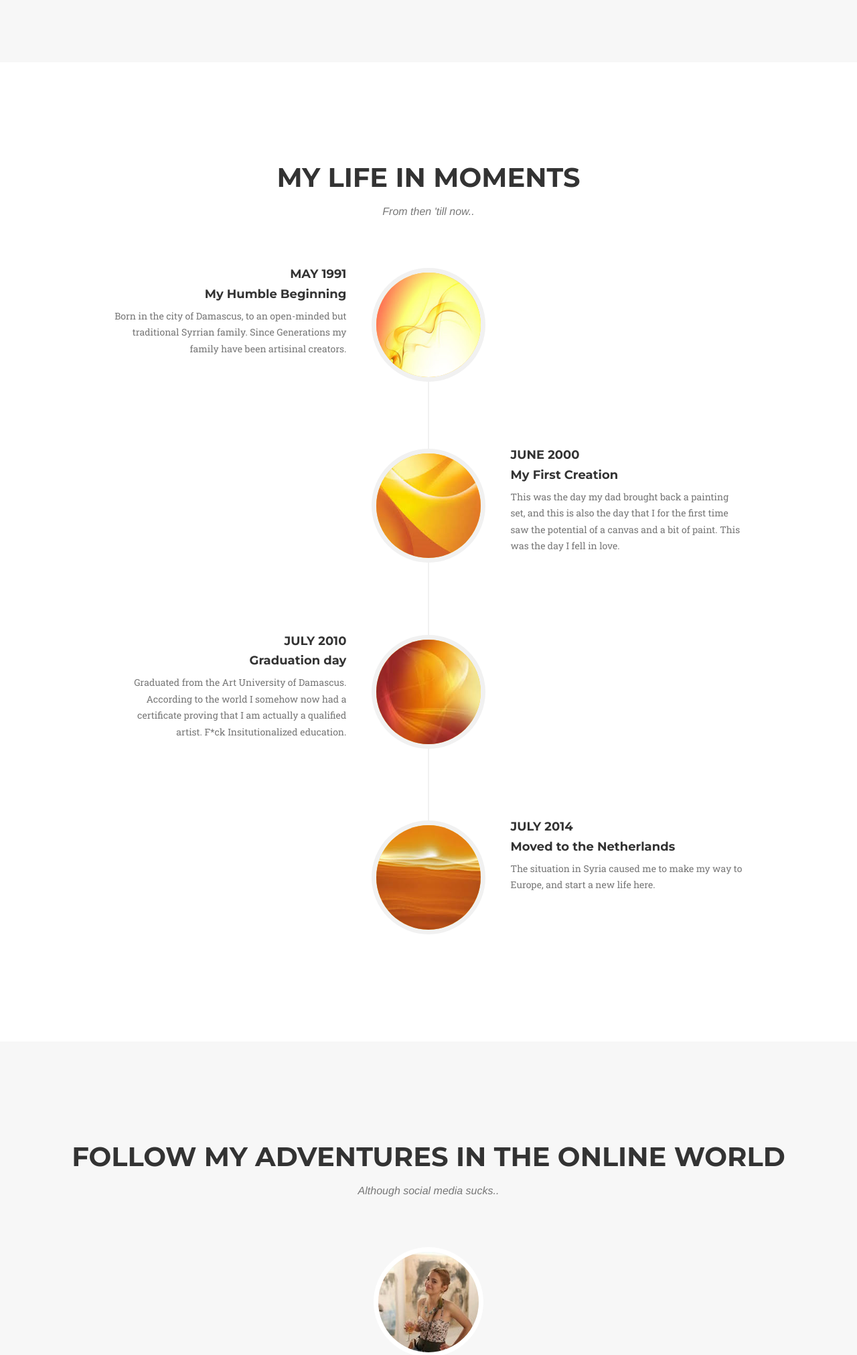
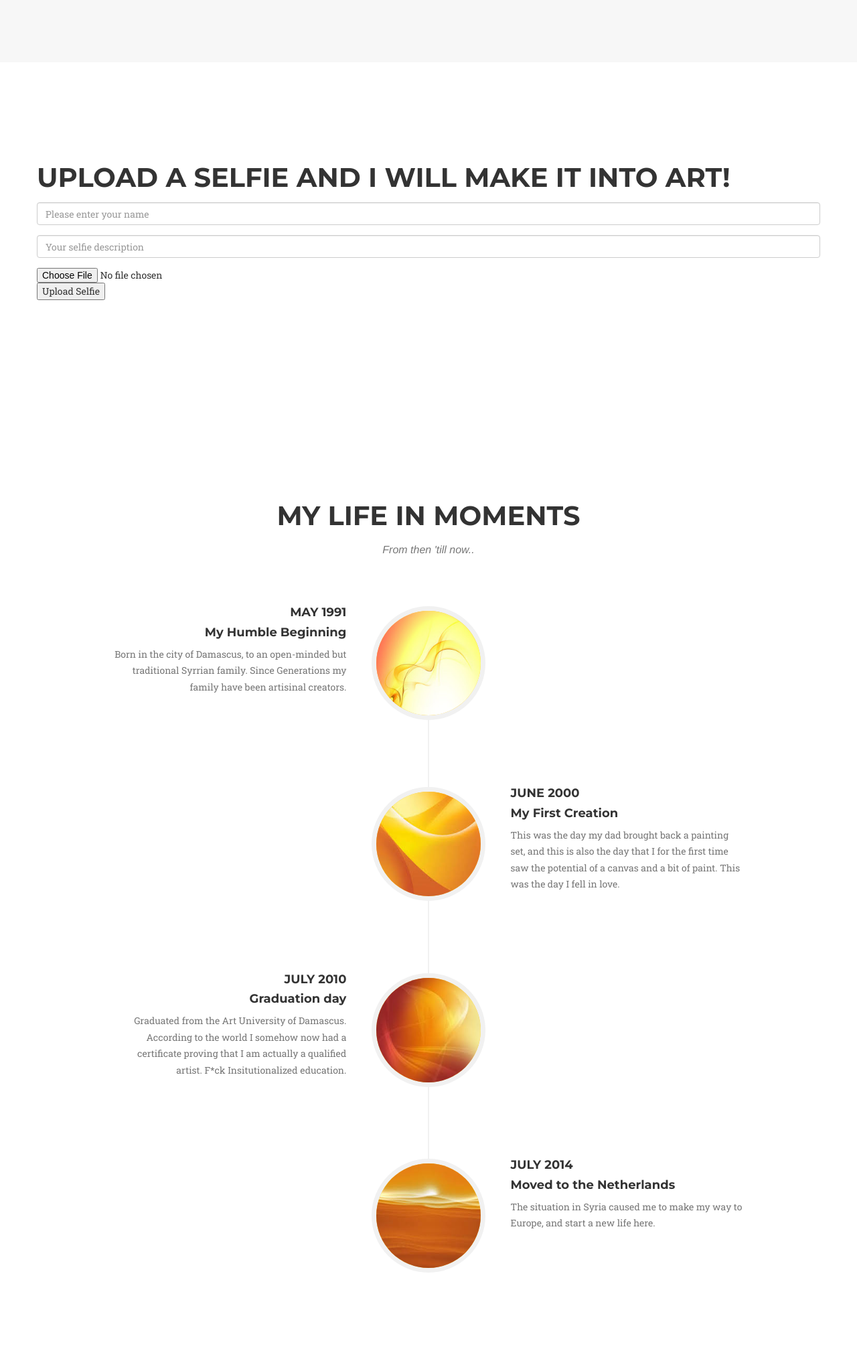
Before and after one commit to dayyaan/Yara-website, a PHP site: page /Yara-website/ in a window 1280 px wide. Shown: the part 2534-4557 px from the top of the page at 67% size. Run offline with PHP 8.4, Linux system fonts and the light colour scheme; some libraries are stand-ins or nearby versions; some web fonts are replaced.

Commit message:
Selfie Section on Index

```diff
--- a/index.php
+++ b/index.php
@@ -231,6 +231,36 @@ require_once("connection.php");
                 </div>
             </div>
         </div>
+    </section>
+
+    <!-- Selfie Section -->
+    <section id="selfies">
+      <div class="container">
+        <div class="row">
+          <form action="selfie.php" method="post" enctype="multipart/form-data">
+              <h2 class="section-heading">Upload a Selfie and I will make it into Art!</h2>
+              <div class="form-group">
+                  <input type="text" name="name" class="form-control" placeholder="Please enter your name">
+                  <p class="help-block text-danger"></p>
+              </div>
+              <div class="form-group">
+                  <input type="text" name="description" class="form-control" placeholder="Your selfie description">
+                  <p class="help-block text-danger"></p>
+              </div>
+              <input type="file" name="fileToUpload" id="fileToUpload">
+              <input type="submit" value="Upload Selfie" name="selfie_submit">
+          </form>
+        </div>
+        <div id="selfie_errors">
+          <?php
+          if(isset($_SESSION['errors']))
+          {
+          foreach($_SESSION['errors'] as $error){echo $error;}
+          unset($_SESSION['errors']);
+          $_SESSION['errors']=array();
+          }
+          ?>
+      </div>
     </section>
 
     <!-- About Section -->
```
